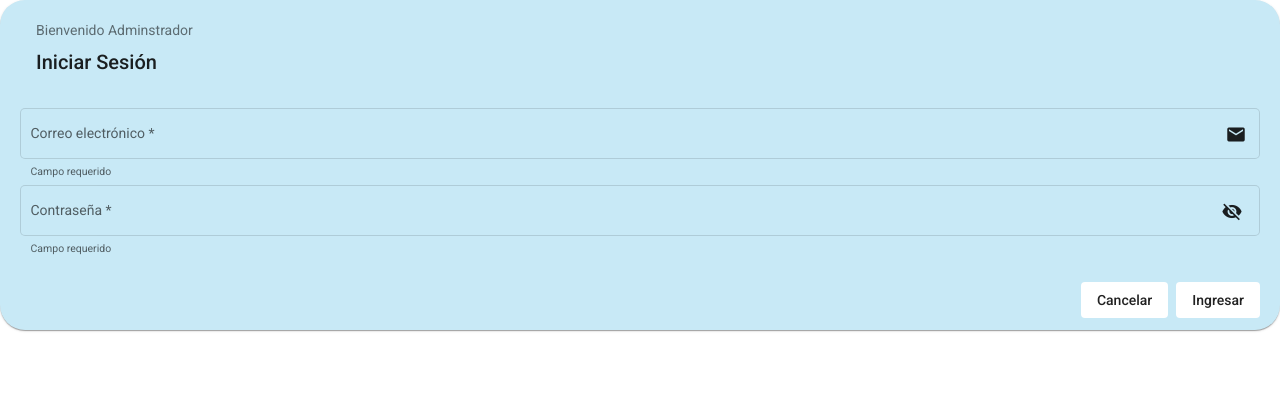
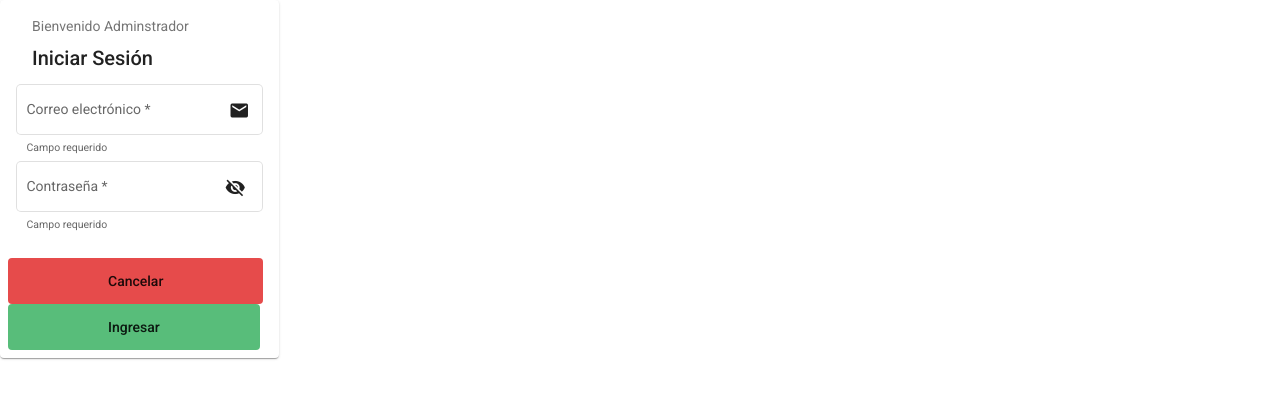
Before and after one commit to Angular-Web-Project/Enlazando-Empleo-Web, an Angular app: page /admin in a window 1280 px wide. Shown: the top 398 px of the page. Built offline with nearby package versions, Linux system fonts and the light colour scheme.

Commit message:
'arreglo'

```diff
--- a/angular.json
+++ b/angular.json
@@ -99,5 +99,8 @@
         }
       }
     }
+  },
+  "cli": {
+    "analytics": "bf5141c6-fc53-4f33-be2c-1f4db04667bc"
   }
 }
--- a/src/app/auth/pages/auth-login-admin/auth-login-admin.component.css
+++ b/src/app/auth/pages/auth-login-admin/auth-login-admin.component.css
@@ -1,22 +1,12 @@
 .login-admin-container {
-  text-align: ;
+  display: flex;
 }
 
 .login-card {
-  justify-content: center;
-  border-radius: 25px;
-  background-color: rgb(200, 233, 246);
-  padding: 20px;
+  max-width: 300px;
 }
 
-.login-header {
+.login-actions  {
   display: flex;
   flex-direction: column;
-  justify-content: flex-start;
-  margin: 20px 0;
 }
-
-.login-actions {
-  display: flex;
-  justify-content: flex-end;
-}
--- a/src/app/shared/components/buttons/cancel-button/cancel-button.component.css
+++ b/src/app/shared/components/buttons/cancel-button/cancel-button.component.css
@@ -1,3 +1,5 @@
 .example-button-row button{
     margin-right: 8px;
+    padding: 5px 100px;
+    background-color: rgb(230, 75, 75);
   }
--- a/src/app/shared/components/buttons/login-button/login-button.component.css
+++ b/src/app/shared/components/buttons/login-button/login-button.component.css
@@ -1,3 +1,5 @@
 .example-button-row button{
   margin-right: 8px;
+  padding: 5px 100px;
+  background-color: rgb(88, 189, 122);
 }
--- a/src/styles.css
+++ b/src/styles.css
@@ -2,3 +2,6 @@
 
 html, body { height: 100%; }
 body { margin: 0; font-family: Roboto, "Helvetica Neue", sans-serif; }
+
+html, body { height: 100%; }
+body { margin: 0; font-family: Roboto, "Helvetica Neue", sans-serif; }
```
